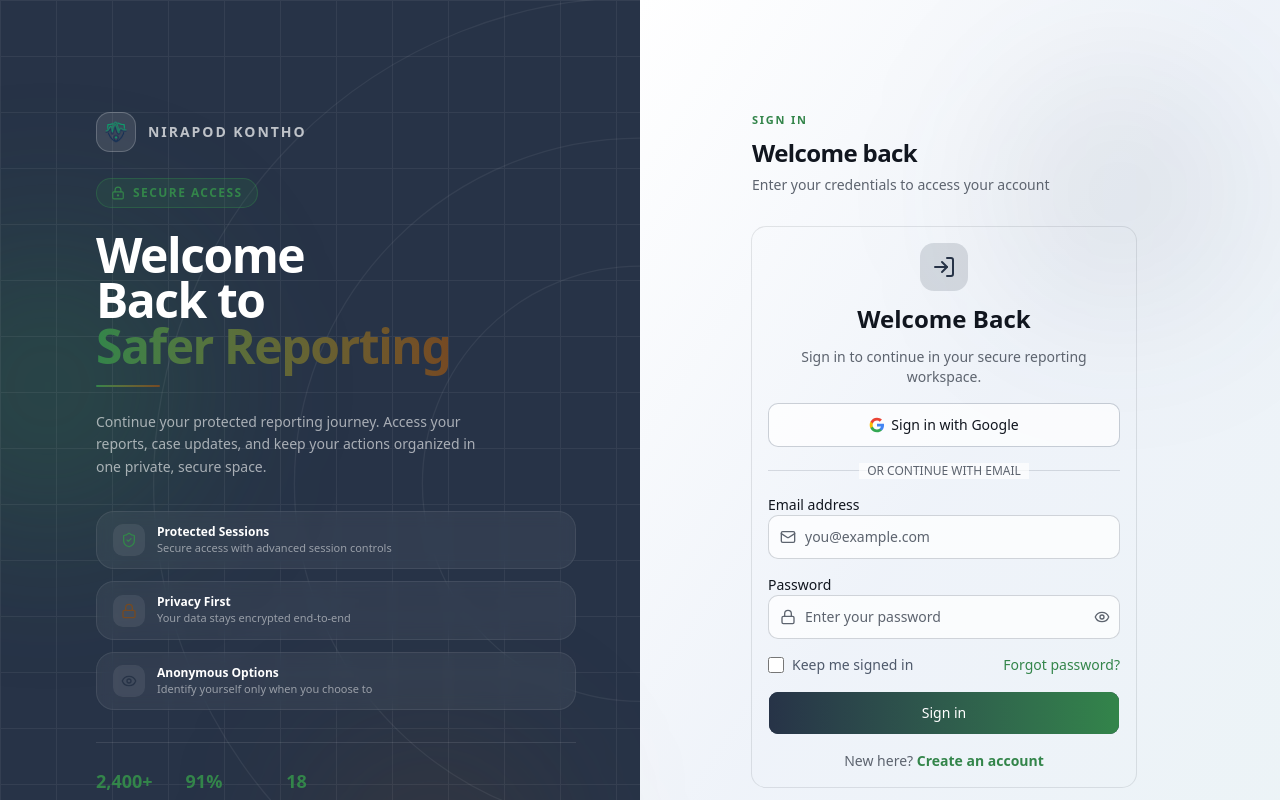
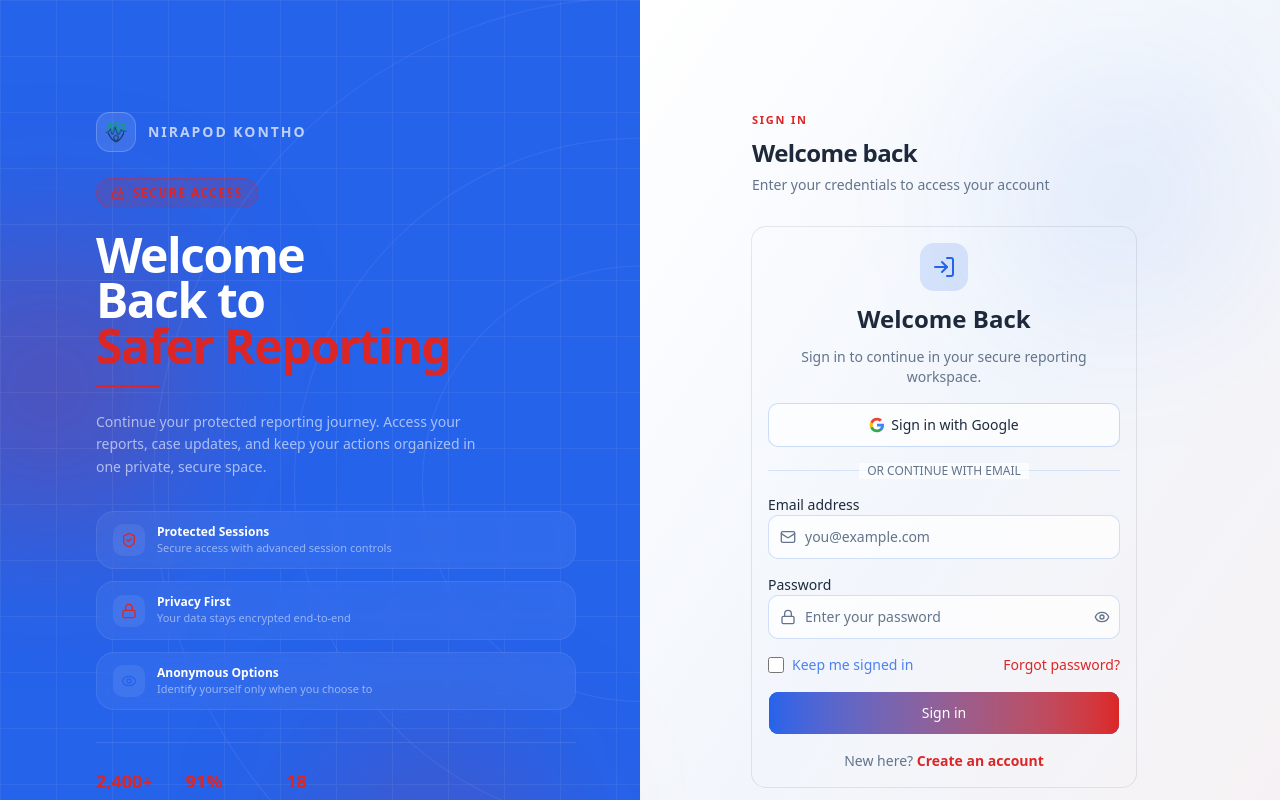
Before and after one commit to mehediakash01/nirapod-kontho-Frontend, a Next.js app: page /login in a window 1280 px wide. Shown: the top 800 px of the page. Built offline with nearby package versions, Linux system fonts and the light colour scheme; no server answers.

Commit message:
feat: enhance global styles and add Tailwind CSS configuration for improved theming

```diff
--- a/app/globals.css
+++ b/app/globals.css
@@ -2,6 +2,8 @@
 @import "tw-animate-css";
 @import "shadcn/tailwind.css";
 @import "leaflet/dist/leaflet.css";
+
+@config "../tailwind.config.js";
 
 @custom-variant dark (&:is(.dark *));
 
@@ -44,100 +46,119 @@
   --color-sidebar-accent-foreground: var(--sidebar-accent-foreground);
   --color-sidebar-border: var(--sidebar-border);
   --color-sidebar-ring: var(--sidebar-ring);
+  --color-neutral: var(--neutral);
+  --color-neutral-foreground: var(--neutral-foreground);
 }
 
 :root {
   --radius: 0.625rem;
 
+  /* Core brand tokens */
+  --brand-primary: #2563eb;
+  --brand-accent: #dc2626;
+  --brand-neutral: #0f172a;
+
   /* Background */
-  --background: oklch(0.98 0.01 260);
-  --foreground: oklch(0.2 0.02 260);
+  --background: #f8fafc;
+  --foreground: #1e293b;
 
-  --card: oklch(1 0 0);
-  --card-foreground: oklch(0.2 0.02 260);
+  --card: #ffffff;
+  --card-foreground: #1e293b;
 
-  --popover: oklch(1 0 0);
-  --popover-foreground: oklch(0.2 0.02 260);
+  --popover: #ffffff;
+  --popover-foreground: #1e293b;
 
-  /*  PRIMARY (Navy) */
-  --primary: oklch(0.32 0.04 260);
-  --primary-foreground: oklch(0.98 0 0);
+  /* Primary blue */
+  --primary: var(--brand-primary);
+  --primary-foreground: #f1f5f9;
 
-  /*  SECONDARY (Green) */
-  --secondary: oklch(0.55 0.12 150);
-  --secondary-foreground: oklch(0.98 0 0);
+  /* Single accent for urgent states and CTA support */
+  --secondary: var(--brand-accent);
+  --secondary-foreground: #f1f5f9;
 
-  /* ACCENT (Brown/Warm) */
-  --accent: oklch(0.45 0.08 60);
-  --accent-foreground: oklch(0.98 0 0);
+  --accent: var(--brand-accent);
+  --accent-foreground: #f1f5f9;
 
   /* Muted */
-  --muted: oklch(0.95 0.01 260);
-  --muted-foreground: oklch(0.5 0.02 260);
+  --muted: #f1f5f9;
+  --muted-foreground: #64748b;
 
   /* States */
-  --destructive: oklch(0.62 0.25 27);
-  --border: oklch(0.9 0.01 260);
-  --input: oklch(0.9 0.01 260);
-  --ring: oklch(0.6 0.05 260);
+  --destructive: var(--brand-accent);
+  --border: #e2e8f0;
+  --input: #cbd5e1;
+  --ring: var(--brand-primary);
 
   /* Sidebar */
-  --sidebar: oklch(0.97 0.01 260);
-  --sidebar-foreground: oklch(0.2 0.02 260);
-  --sidebar-primary: oklch(0.32 0.04 260);
-  --sidebar-primary-foreground: oklch(0.98 0 0);
-  --sidebar-accent: oklch(0.55 0.12 150);
-  --sidebar-accent-foreground: oklch(0.98 0 0);
-  --sidebar-border: oklch(0.9 0.01 260);
-  --sidebar-ring: oklch(0.6 0.05 260);
+  --sidebar: #f8fafc;
+  --sidebar-foreground: #1e293b;
+  --sidebar-primary: var(--brand-primary);
+  --sidebar-primary-foreground: #f1f5f9;
+  --sidebar-accent: #e2e8f0;
+  --sidebar-accent-foreground: #1e293b;
+  --sidebar-border: #e2e8f0;
+  --sidebar-ring: var(--brand-primary);
+
+  --neutral: var(--brand-neutral);
+  --neutral-foreground: #f8fafc;
 }
 
 .dark {
-  --background: oklch(0.16 0.01 260);
-  --foreground: oklch(0.95 0.01 260);
+  --background: #0f172a;
+  --foreground: #e2e8f0;
 
-  --card: oklch(0.22 0.01 260);
-  --card-foreground: oklch(0.95 0.01 260);
+  --card: #1e293b;
+  --card-foreground: #e2e8f0;
 
-  --popover: oklch(0.22 0.01 260);
-  --popover-foreground: oklch(0.95 0.01 260);
+  --popover: #1e293b;
+  --popover-foreground: #e2e8f0;
 
-  /*  PRIMARY (lighter navy for dark) */
-  --primary: oklch(0.7 0.08 260);
-  --primary-foreground: oklch(0.16 0.01 260);
+  /* Primary blue */
+  --primary: #60a5fa;
+  --primary-foreground: #0f172a;
 
-  /*  SECONDARY (balanced green) */
-  --secondary: oklch(0.6 0.12 150);
-  --secondary-foreground: oklch(0.16 0.01 260);
+  /* Single accent for urgent states and CTA support */
+  --secondary: #f87171;
+  --secondary-foreground: #0f172a;
 
-  /*  ACCENT (soft warm tone) */
-  --accent: oklch(0.65 0.12 60);
-  --accent-foreground: oklch(0.16 0.01 260);
+  --accent: #f87171;
+  --accent-foreground: #0f172a;
 
-  --muted: oklch(0.28 0.01 260);
-  --muted-foreground: oklch(0.7 0.01 260);
+  --muted: #334155;
+  --muted-foreground: #cbd5e1;
 
-  --destructive: oklch(0.7 0.2 27);
-  --border: oklch(1 0 0 / 10%);
-  --input: oklch(1 0 0 / 15%);
-  --ring: oklch(0.6 0.05 260);
+  --destructive: #f87171;
+  --border: rgb(148 163 184 / 24%);
+  --input: rgb(148 163 184 / 32%);
+  --ring: #60a5fa;
 
   /* Sidebar */
-  --sidebar: oklch(0.2 0.01 260);
-  --sidebar-foreground: oklch(0.95 0.01 260);
-  --sidebar-primary: oklch(0.7 0.08 260);
-  --sidebar-primary-foreground: oklch(0.16 0.01 260);
-  --sidebar-accent: oklch(0.6 0.12 150);
-  --sidebar-accent-foreground: oklch(0.16 0.01 260);
-  --sidebar-border: oklch(1 0 0 / 10%);
-  --sidebar-ring: oklch(0.6 0.05 260);
+  --sidebar: #111827;
+  --sidebar-foreground: #e2e8f0;
+  --sidebar-primary: #60a5fa;
+  --sidebar-primary-foreground: #0f172a;
+  --sidebar-accent: #1e293b;
+  --sidebar-accent-foreground: #e2e8f0;
+  --sidebar-border: rgb(148 163 184 / 24%);
+  --sidebar-ring: #60a5fa;
+
+  --neutral: #0f172a;
+  --neutral-foreground: #e2e8f0;
 }
 
 @layer base {
   * {
     @apply border-border outline-ring/50;
+    transition-property: color, background-color, border-color, text-decoration-color, fill, stroke;
+    transition-timing-function: cubic-bezier(0.4, 0, 0.2, 1);
+    transition-duration: 200ms;
   }
   body {
     @apply bg-background text-foreground;
+    color-scheme: light;
+  }
+  .dark body {
+    @apply bg-background text-foreground;
+    color-scheme: dark;
   }
 }
--- /dev/null
+++ b/tailwind.config.js
@@ -0,0 +1,22 @@
+/** @type {import('tailwindcss').Config} */
+module.exports = {
+  darkMode: "class",
+  theme: {
+    extend: {
+      colors: {
+        primary: {
+          DEFAULT: "#2563EB",
+          foreground: "#F1F5F9",
+        },
+        accent: {
+          DEFAULT: "#DC2626",
+          foreground: "#F1F5F9",
+        },
+        neutral: {
+          DEFAULT: "#0F172A",
+          foreground: "#F8FAFC",
+        },
+      },
+    },
+  },
+};
```
